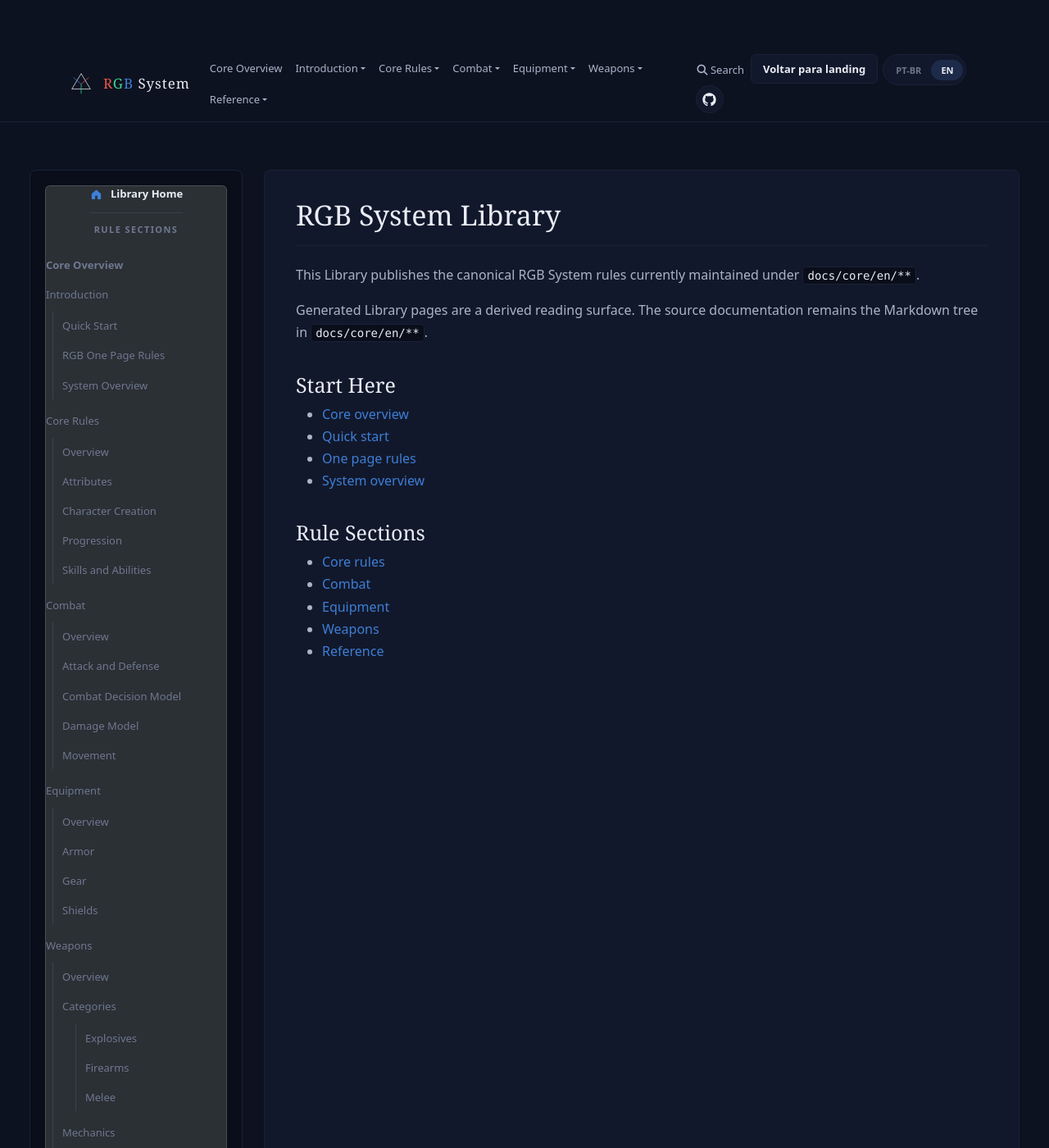
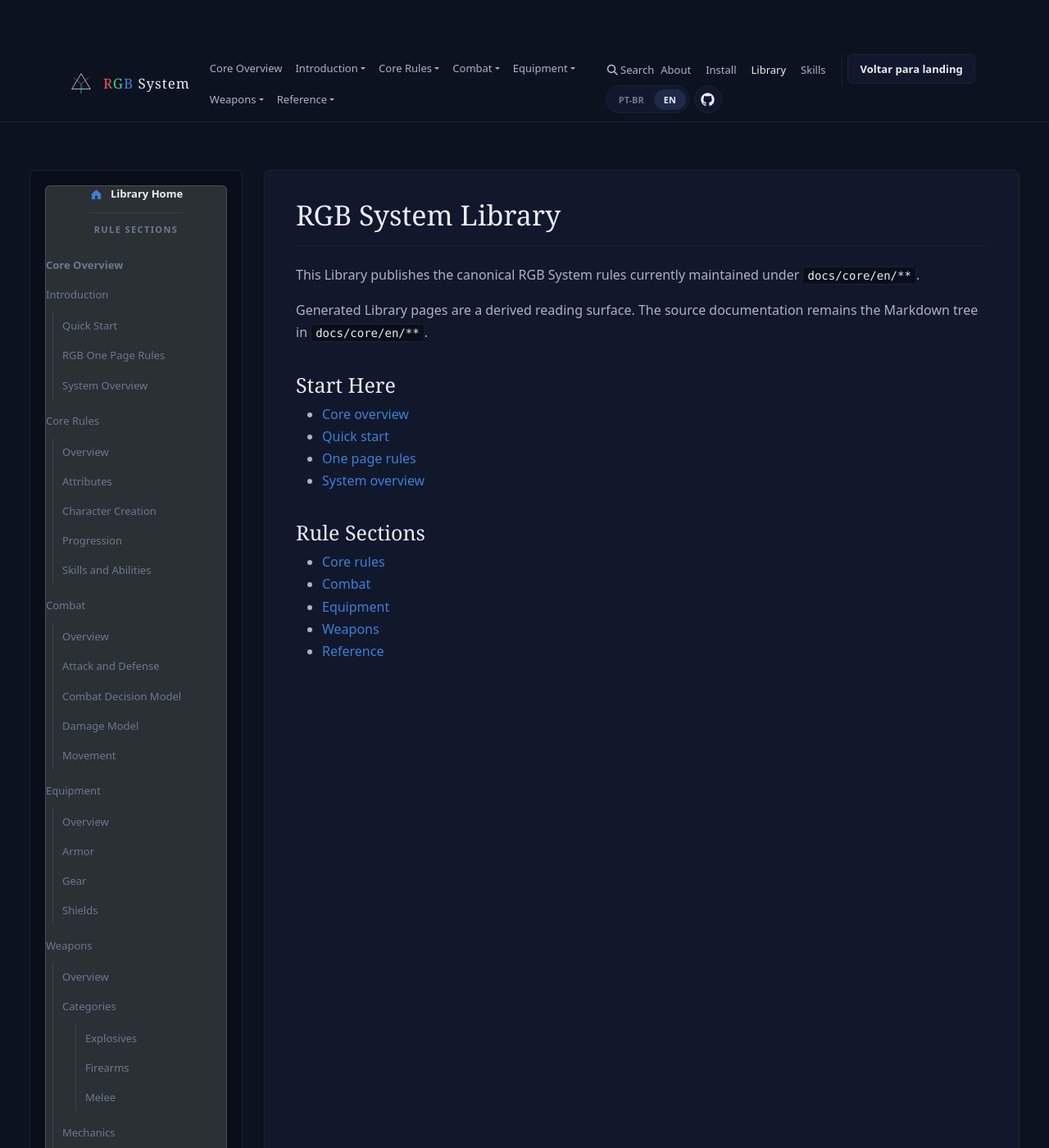
Before and after one commit to SergioLacerda/rpg-system-rgb, an MkDocs documentation site: the page built from docs/index.md, in a window 1280 px wide and 1400 px high. Shown: the whole window at 82% size. Built offline with MkDocs 1.6.1, drawn with Linux system fonts in a browser that asks for light colours; nearby versions of some CDN libraries.

Commit message:
feat: add primary navigation links to documentation header and implement responsive styling

```diff
--- a/docs/overrides/main.html
+++ b/docs/overrides/main.html
@@ -17,9 +17,6 @@
 {% endblock %}
 
 {% block repo %}
-<li class="nav-item">
-  <a class="nav-link rgb-library-return rgb-landing-link" href="{{ landing_href('/pt-br/') }}">Voltar para landing</a>
-</li>
 {% set current_page_url = page.url if page else '' %}
 {% if current_page_url.startswith('core/PT-br/') %}
   {% set ptbr_page_url = current_page_url %}
@@ -34,6 +31,15 @@
   {% set en_page_url = current_page_url %}
   {% set active_lang = 'en' %}
 {% endif %}
+<li class="nav-item rgb-primary-nav">
+  <a class="nav-link" href="{{ landing_href('/' ~ active_lang ~ '/') }}">{% if active_lang == 'pt-br' %}Sobre{% else %}About{% endif %}</a>
+  <a class="nav-link" href="{{ landing_href('/' ~ active_lang ~ '/instalacao') }}">{% if active_lang == 'pt-br' %}Instalação{% else %}Install{% endif %}</a>
+  <a class="nav-link active" href="{{ landing_href('/library/') }}">Library</a>
+  <a class="nav-link" href="{{ landing_href('/' ~ active_lang ~ '/skills/pathfinder') }}">Skills</a>
+</li>
+<li class="nav-item">
+  <a class="nav-link rgb-library-return rgb-landing-link" href="{{ landing_href('/pt-br/') }}">Voltar para landing</a>
+</li>
 <li class="nav-item rgb-lang-switch">
   <a href="{{ ptbr_page_url|url }}" class="nav-link{% if active_lang == 'pt-br' %} active{% endif %}">PT-BR</a>
   <a href="{{ en_page_url|url }}" class="nav-link{% if active_lang == 'en' %} active{% endif %}">EN</a>
--- a/docs/styles/rgb-library.css
+++ b/docs/styles/rgb-library.css
@@ -111,6 +111,19 @@ a:focus {
 
 .navbar-toggler {
   border-color: var(--rgb-border);
+}
+
+.rgb-primary-nav {
+  align-items: center;
+  border-right: 1px solid var(--rgb-border);
+  display: flex;
+  gap: 18px;
+  margin-right: 6px;
+  padding-right: 20px;
+}
+
+.rgb-primary-nav .nav-link {
+  padding: 0 !important;
 }
 
 .rgb-library-return {
@@ -476,6 +489,12 @@ body > footer.col-md-12 {
     flex-direction: column;
     gap: 12px;
   }
+
+  .rgb-primary-nav {
+    border-right: 0;
+    flex-wrap: wrap;
+    padding-right: 0;
+  }
 }
 
 @media (min-width: 768px) {
```
